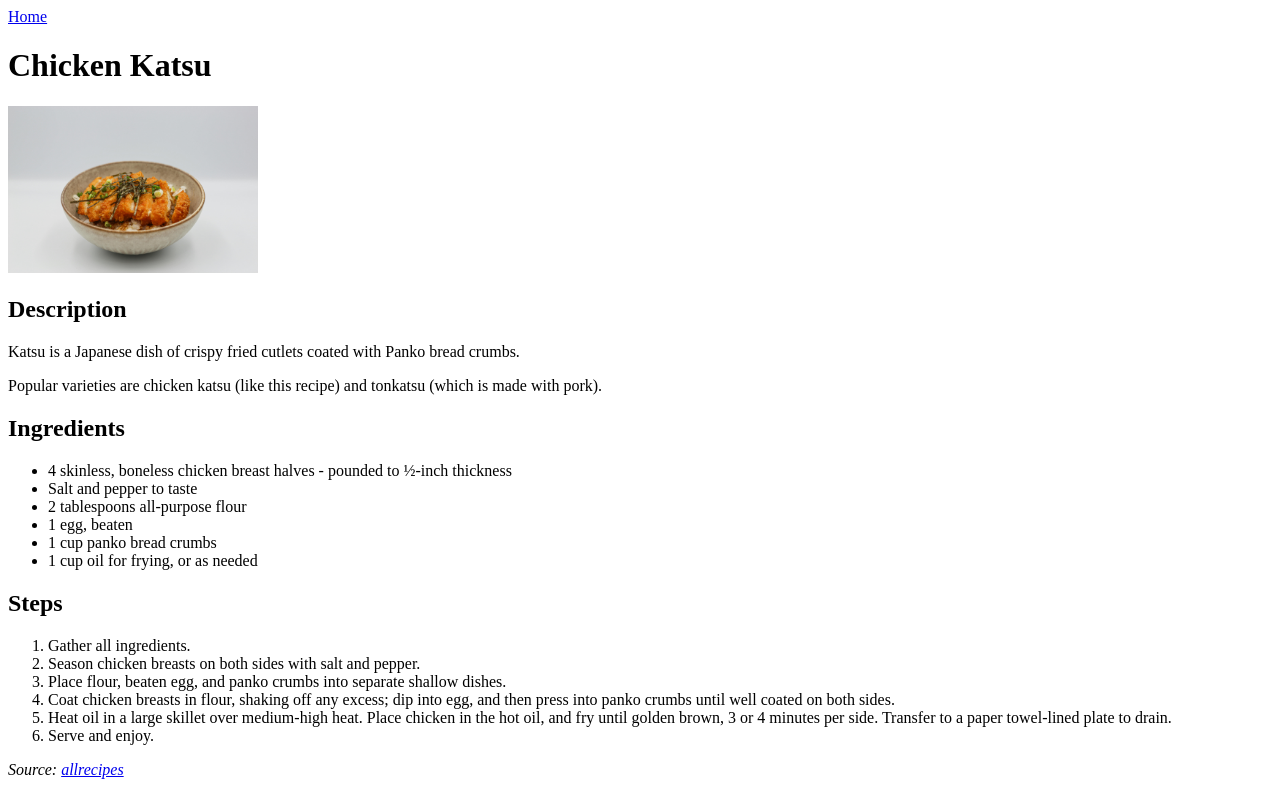
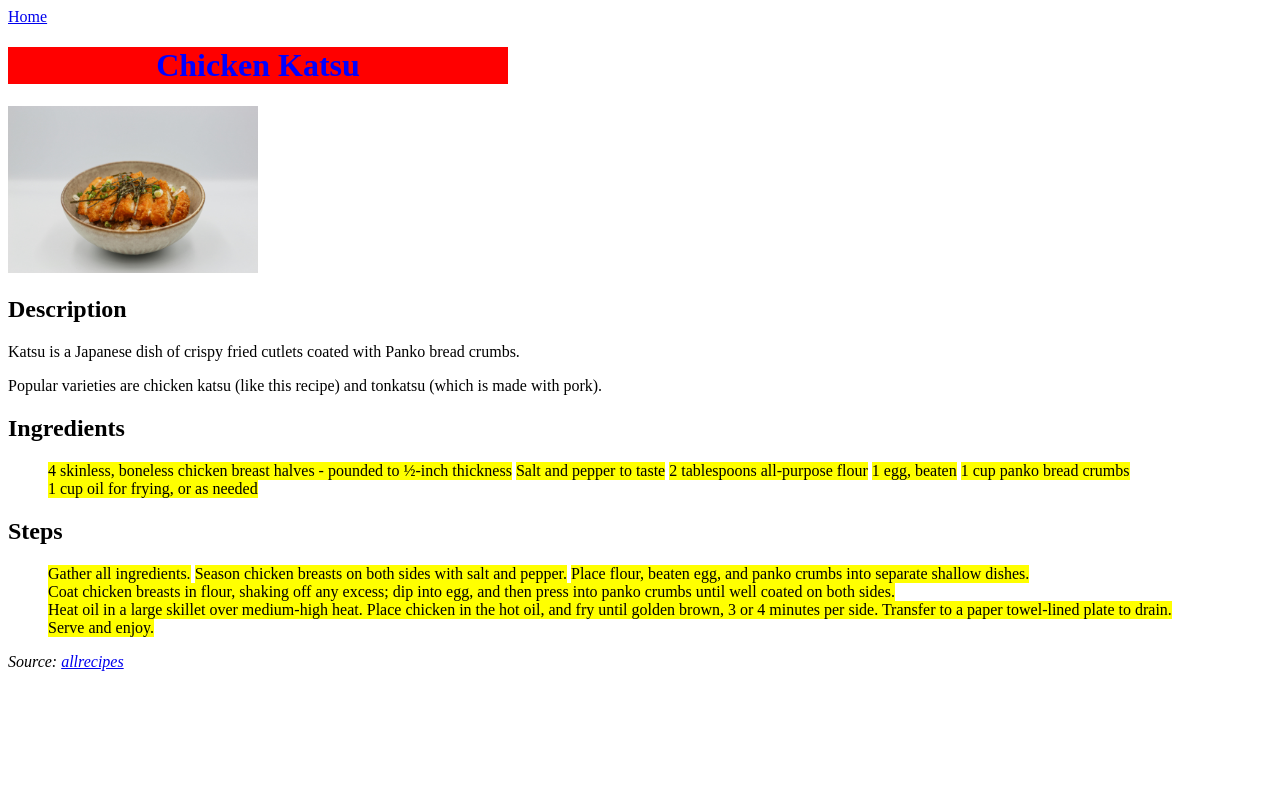
Before and after one commit to ShadesByte/odin-recipies, a plain HTML site: page recipes/chicken-katsu.html in a window 1280 px wide. Drawn offline with Linux system fonts and the light colour scheme; files that its build step writes are made by us from their sources.

Commit message:
Correct CSS link and test some CSS font styles
The link to the CSS file on the individual recipes pages was incorrect, therefore no CSS styling was being applied.

```diff
--- a/recipes/chicken-katsu.html
+++ b/recipes/chicken-katsu.html
@@ -2,7 +2,7 @@
 <html lang="en">
     <head>
         <meta charset="UTF-8">
-        <link rel="stylesheet" href="style.css">
+        <link rel="stylesheet" href="../style.css">
         <title>Chicken Katsu</title>
     </head>
 
--- a/style.css
+++ b/style.css
@@ -0,0 +1,11 @@
+h1 {
+    color: blue;
+    background-color: red;
+    text-align: center;
+    width: 500px;
+}
+
+li {
+    display: inline-block;
+    background-color: yellow;
+}
```
Also changed, not shown: recipes/queso-birria-tacos.html (+1 -1 lines), recipes/slow-cooker-texas-pulled-pork.html (+1 -1 lines).
